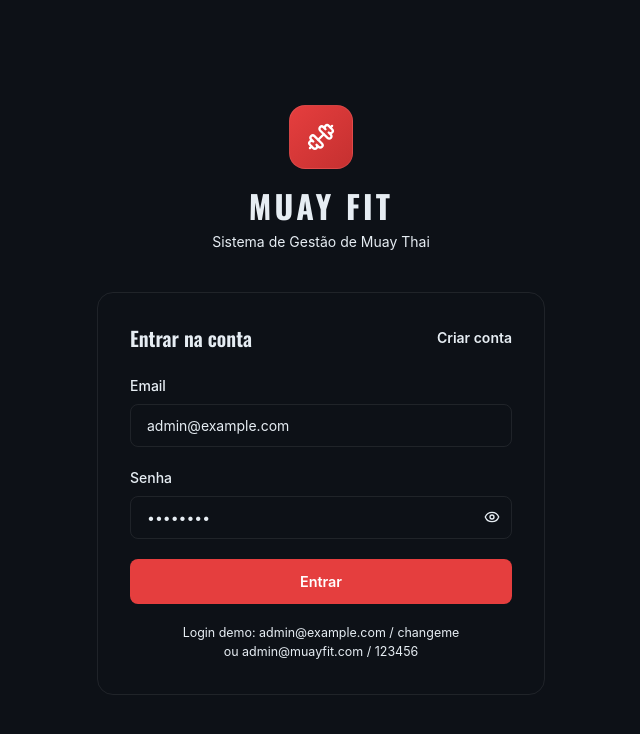
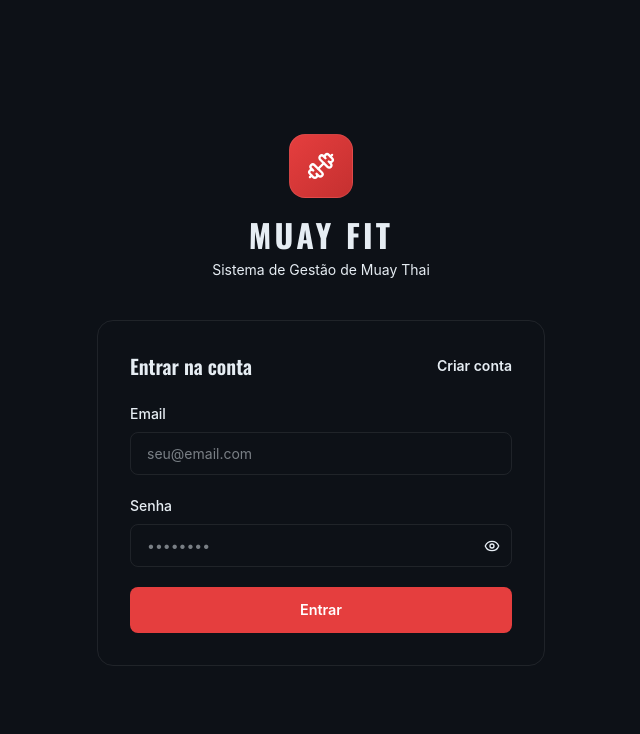
Before and after one commit to PabloSponchiado/Projeto-MuatFit-main, a React (Vite) app in the folder Frontend/: page /login in a window 1280 px wide. Shown: the top 734 px of the page, without its empty margins (319-959 px from the left). Built offline with nearby package versions, Linux system fonts and the light colour scheme.

Commit message:
Fix: retirando a opção de login demo

```diff
--- a/Frontend/src/components/Formularios/FormLogin/FormLogin.tsx
+++ b/Frontend/src/components/Formularios/FormLogin/FormLogin.tsx
@@ -11,8 +11,8 @@ export default function FormLogin({ initialMode = 'login' }: FormLoginProps): JS
   const navigate = useNavigate();
   const [modoCadastro, setModoCadastro] = useState(initialMode === 'register');
   const [nome, setNome] = useState('');
-  const [email, setEmail] = useState('admin@example.com');
-  const [senha, setSenha] = useState('changeme');
+  const [email, setEmail] = useState('');
+  const [senha, setSenha] = useState('');
   const [academia, setAcademia] = useState('Minha Academia');
   const [mostrarSenha, setMostrarSenha] = useState(false);
   const [carregando, setCarregando] = useState(false);
@@ -163,13 +163,7 @@ export default function FormLogin({ initialMode = 'login' }: FormLoginProps): JS
                 Entrar
               </button>
             </p>
-          ) : (
-            <p className="mt-5 text-center text-muted-foreground" style={{ fontSize: '0.78rem' }}>
-              Login demo: <span className="text-foreground">admin@example.com</span> / <span className="text-foreground">changeme</span>
-              <br />
-              ou <span className="text-foreground">admin@muayfit.com</span> / <span className="text-foreground">123456</span>
-            </p>
-          )}
+          ) : null}
         </div>
       </div>
     </div>
```
